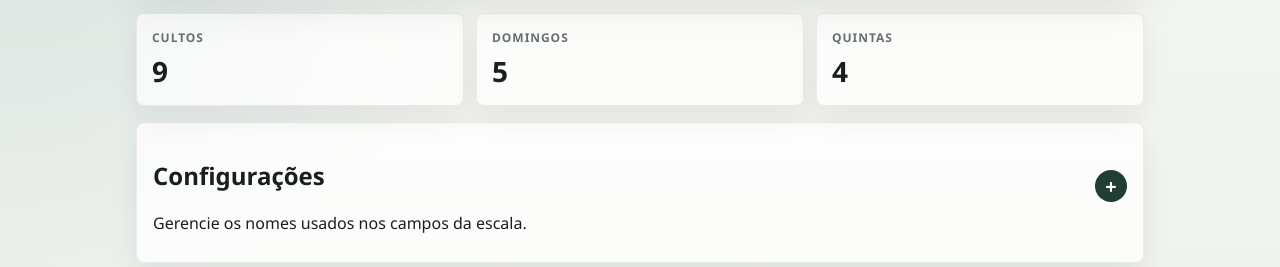
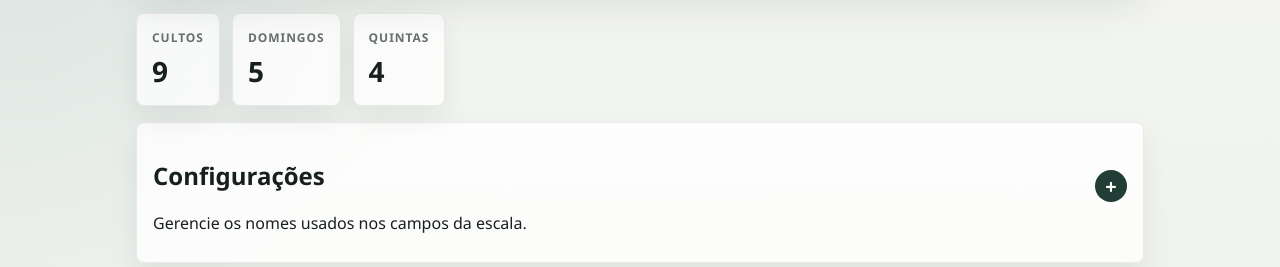
Before and after one commit to jadsonviana7-eng/Agenda-Mensal, a plain HTML site: page index.html in a window 1280 px wide. Shown: the part 183-450 px from the top of the page. Drawn offline with Linux system fonts and the light colour scheme.

Commit message:
Update index.html

```diff
--- a/index.html
+++ b/index.html
@@ -163,7 +163,8 @@ select:focus {
 }
 
 .summary-row {
-    display: grid;
+    display: flex;
+    flex-direction: row
     grid-template-columns: repeat(3, 1fr);
     gap: 12px;
     margin: 16px 0;
```
